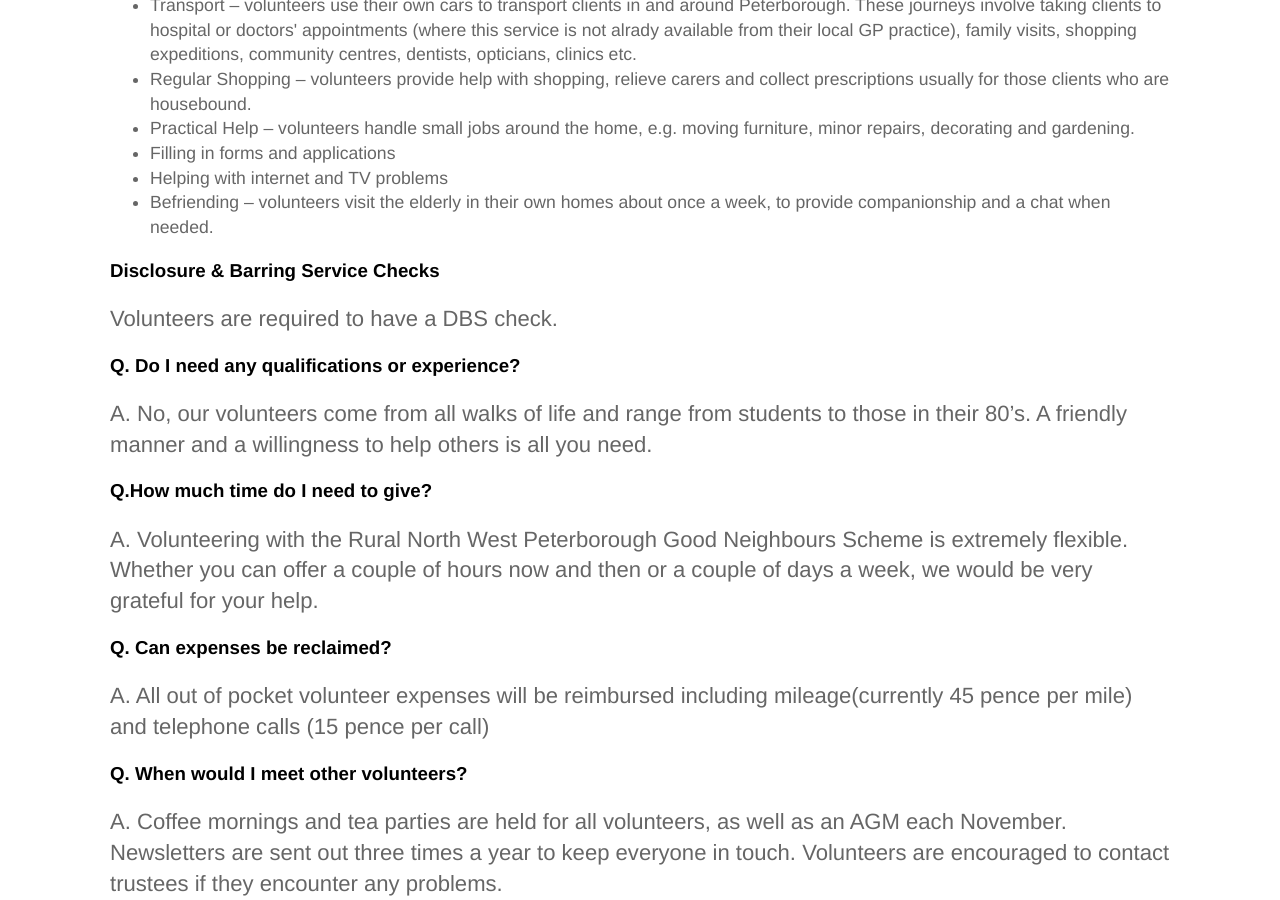
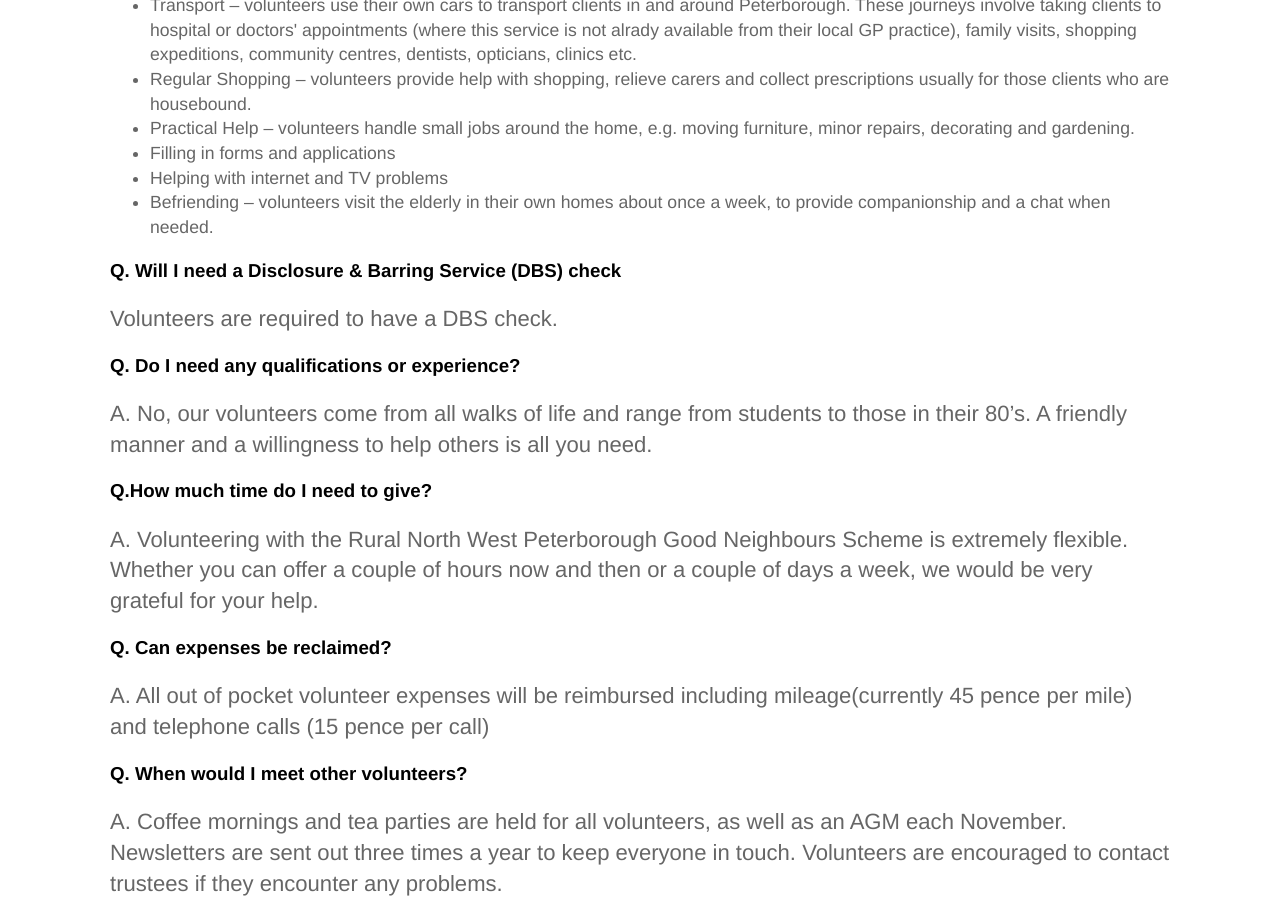
Before and after one commit to chriswilde1946/goodneighboursrp.org.uk, a Jekyll site: the page built from become-a-volunteer.html, in a window 1280 px wide and 900 px high, scrolled down 965 px. Built offline with Jekyll 4.4.1, drawn with Linux system fonts in a browser that asks for light colours.

Commit message:
Update become-a-volunteer.html

```diff
--- a/become-a-volunteer.html
+++ b/become-a-volunteer.html
@@ -31,7 +31,7 @@
 <li>Befriending – volunteers visit the elderly in their own homes about once a week, to provide companionship and a chat when needed.</li></ul>
 
 
-<h3><strong>Disclosure & Barring Service Checks</strong></h3>
+<h3><strong>Q. Will I need a Disclosure & Barring Service (DBS) check</strong></h3>
 <p>Volunteers are required to have a DBS check. </p>
 
 <h3><strong>Q. Do I need any qualifications or experience?</strong></h3>
```
